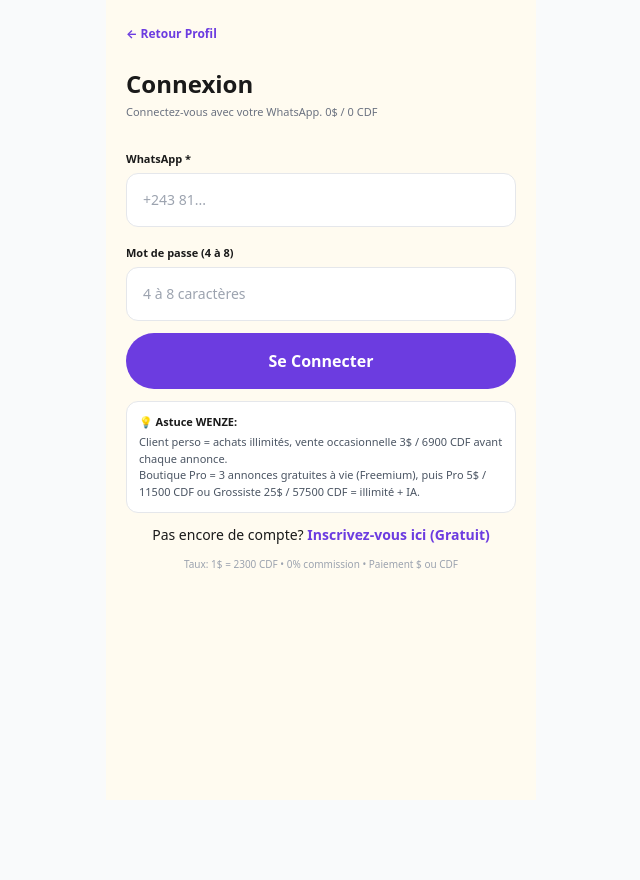
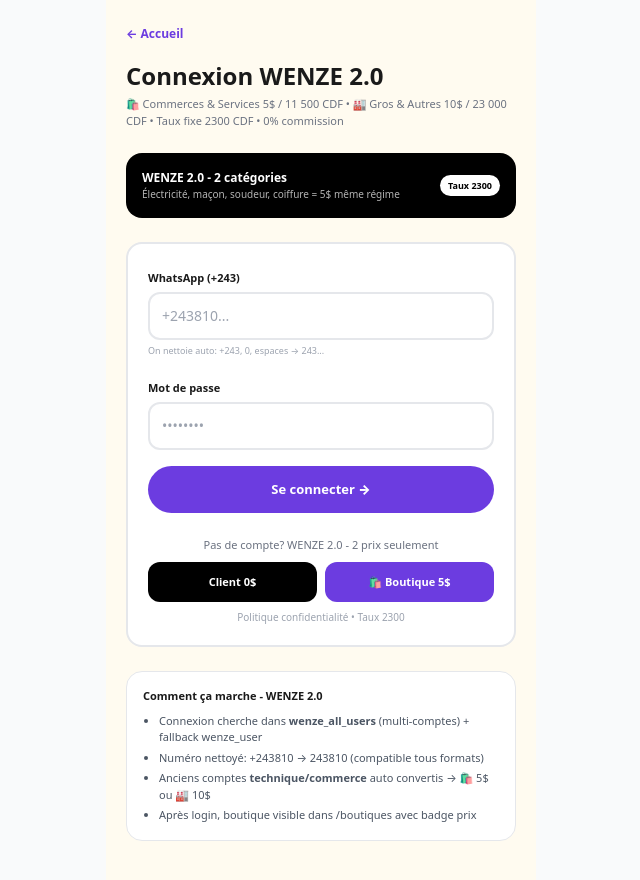
Before and after one commit to kongolokelvin47-cmd/Wenze-pwa, a Next.js app: page /connexion in a window 1280 px wide. Shown: the top 880 px of the page, without its empty margins (319-959 px from the left). Before the commit the page ends 800 px from the top, so only its background shows below. Built offline with nearby package versions, Linux system fonts and the light colour scheme.

Commit message:
Enhance login process and UI for Connexion page
Refactor login logic to improve WhatsApp validation and user retrieval from local storage. Update UI elements for better user experience.

```diff
--- a/app/connexion/page.tsx
+++ b/app/connexion/page.tsx
@@ -2,6 +2,10 @@
 import { useState } from "react";
 import { useRouter } from "next/navigation";
 import Link from "next/link";
+import { normalizeCategorie, getCategorieById, getPrixByCategorie } from "@/lib/categories";
+import { TAUX_CDF } from "@/lib/paiement";
+
+const cleanWa = (n: string) => (n || "").toString().replace(/[^0-9]/g, "");
 
 export default function Connexion() {
   const router = useRouter();
@@ -12,98 +16,148 @@ export default function Connexion() {
 
   const handleLogin = () => {
     setError("");
-    if (!whatsapp || !password) { setError("WhatsApp et mot de passe requis"); return; }
+    const waClean = cleanWa(whatsapp);
+    if (!waClean || !password) {
+      setError("WhatsApp et mot de passe requis");
+      return;
+    }
+    if(waClean.length < 9){
+      setError("Numéro WhatsApp invalide - ex: +243810...");
+      return;
+    }
 
     setLoading(true);
 
-    // Lecture du user créé dans /inscription
-    const savedUserRaw = localStorage.getItem("wenze_user");
-    if (!savedUserRaw) {
-      setError("Aucun compte trouvé. Créez un compte d'abord.");
+    try {
+      // ✅ WENZE 2.0 FIX: check wenze_all_users d'abord (multi-comptes), puis wenze_user
+      let foundUser: any = null;
+
+      const allRaw = localStorage.getItem("wenze_all_users");
+      if(allRaw){
+        const all = JSON.parse(allRaw);
+        foundUser = all.find((u:any)=> cleanWa(u.ownerWhatsapp || u.whatsapp) === waClean);
+      }
+
+      // Fallback ancien single user
+      if(!foundUser){
+        const singleRaw = localStorage.getItem("wenze_user");
+        if(singleRaw){
+          const u = JSON.parse(singleRaw);
+          if(cleanWa(u.ownerWhatsapp || u.whatsapp) === waClean) foundUser = u;
+        }
+      }
+
+      if (!foundUser) {
+        setError("Aucun compte avec ce WhatsApp. Crée un compte d'abord - 🛍️ 5$ ou 🏭 10$.");
         setLoading(false);
         return;
       }
 
-    const savedUser = JSON.parse(savedUserRaw);
-
-    // Vérif simple WhatsApp + password (on a pas de backend, on stocke password dans user pour MVP)
-    // Dans inscription on n'a pas sauvé password, on va le sauver maintenant pour compatibilité
-    // Pour MVP on vérifie seulement WhatsApp
-    const inputTel = whatsapp.replace(/\s/g, "").toLowerCase();
-    const savedTel = (savedUser.whatsapp || "").replace(/\s/g, "").toLowerCase();
-
-    if (inputTel !== savedTel) {
-      setError(`Numéro non trouvé. Compte existant: ${savedUser.whatsapp}`);
+      // ✅ Vérif password simple MVP - password stocké dans user pour WENZE 2.0 local
+      if (foundUser.password && foundUser.password !== password) {
+        setError("Mot de passe incorrect.");
         setLoading(false);
         return;
       }
 
-    // Si on a sauvé le password dans inscription (nouveau code), on vérifie
-    // Sinon on accepte pour ne pas bloquer les anciens comptes
-    if (savedUser.password && savedUser.password !== password) {
-      // Pour MVP on tolère car ancien code ne sauvait pas password
-      // Mais on affiche warning
-      console.log("Password différent mais on laisse passer pour MVP");
+      // ✅ FIX: normalise categorieId ancien → nouveau 2 catégories
+      const fixedCatId = normalizeCategorie(foundUser.categorieId || foundUser.categorie || "commerces-services");
+      const catObj = getCategorieById(fixedCatId);
+      const prix = catObj ? getPrixByCategorie(catObj.id) : { prixUSD: 5, prixCDF: 11500 };
+
+      const finalUser = {
+        ...foundUser,
+        categorieId: fixedCatId,
+        ownerWhatsapp: waClean,
+        whatsapp: waClean,
+        categorieTitre: catObj?.titre || fixedCatId,
+        prixUSD: prix.prixUSD,
+        prixCDF: prix.prixCDF,
+      };
+
+      // Sauve session active
+      localStorage.setItem("wenze_user", JSON.stringify(finalUser));
+
+      // Met à jour aussi dans all_users avec categorie fixée
+      if(allRaw){
+        const all = JSON.parse(allRaw);
+        const idx = all.findIndex((u:any)=> cleanWa(u.ownerWhatsapp || u.whatsapp) === waClean);
+        if(idx >= 0){
+          all[idx] = finalUser;
+          localStorage.setItem("wenze_all_users", JSON.stringify(all));
+        }
       }
 
-    // OK - On remet le user comme connecté
-    localStorage.setItem("wenze_user", JSON.stringify(savedUser));
-    localStorage.setItem("wenze_connecte", "true");
+      setLoading(false);
+      // ✅ Redirection vers profil avec next param si présent
+      const params = new URLSearchParams(window.location.search);
+      const next = params.get("next") || "/profil";
+      router.push(next);
 
-    setTimeout(() => {
+    } catch(e){
+      setError("Erreur lecture compte - vide cache et réessaie.");
       setLoading(false);
-      router.push("/profil");
-    }, 500);
+    }
   };
 
   return (
-    <div className="max-w-[430px] mx-auto min-h-screen p-5 bg-[#FFFBF0]">
-      <Link href="/profil" className="text-xs text-[#6C3CE0] font-bold">← Retour Profil</Link>
+    <div className="max-w-[430px] mx-auto min-h-screen bg-[#FFFBF0] p-5 pb-24">
+      <Link href="/" className="text-[#6C3CE0] font-bold text-xs">← Accueil</Link>
 
-      <h1 className="text-2xl font-black mt-6">Connexion</h1>
-      <p className="text-[11px] text-gray-500 mt-1">Connectez-vous avec votre WhatsApp. 0$ / 0 CDF</p>
+      <div className="mt-4">
+        <h1 className="text-2xl font-black">Connexion WENZE 2.0</h1>
+        <p className="text-[11px] text-gray-500 mt-1">🛍️ Commerces & Services 5$ / 11 500 CDF • 🏭 Gros & Autres 10$ / 23 000 CDF • Taux fixe {TAUX_CDF} CDF • 0% commission</p>
+      </div>
 
-      <div className="mt-6 space-y-3">
+      <div className="mt-6 bg-black text-white rounded-2xl p-4 flex justify-between items-center">
         <div>
-          <label className="text-[11px] font-bold">WhatsApp *</label>
-          <input
-            value={whatsapp}
-            onChange={e=>setWhatsapp(e.target.value)}
-            placeholder="+243 81..."
-            className="w-full border p-4 rounded-xl mt-1 bg-white text-sm outline-none focus:ring-2 focus:ring-[#6C3CE0]"
-          />
+          <p className="font-black text-[12px]">WENZE 2.0 - 2 catégories</p>
+          <p className="text-[10px] opacity-70">Électricité, maçon, soudeur, coiffure = 5$ même régime</p>
+        </div>
+        <span className="bg-white text-black text-[9px] px-2 py-1 rounded-full font-black">Taux {TAUX_CDF}</span>
+      </div>
+
+      <div className="mt-6 bg-white border-2 rounded-2xl p-5 space-y-4">
+        {error && (
+          <div className="bg-red-50 border border-red-200 text-red-700 text-[12px] p-3 rounded-xl font-bold">{error}</div>
+        )}
+
+        <div>
+          <label className="text-[11px] font-black">WhatsApp (+243)</label>
+          <input value={whatsapp} onChange={e=> setWhatsapp(e.target.value)} placeholder="+243810..." className="mt-1 w-full border-2 p-3 rounded-xl text-sm outline-none focus:border-[#6C3CE0] focus:ring-2 focus:ring-[#6C3CE0]/20" />
+          <p className="text-[9px] text-gray-400 mt-1">On nettoie auto: +243, 0, espaces → 243...</p>
         </div>
 
         <div>
-          <label className="text-[11px] font-bold">Mot de passe (4 à 8)</label>
-          <input
-            type="password"
-            value={password}
-            onChange={e=>setPassword(e.target.value)}
-            placeholder="4 à 8 caractères"
-            className="w-full border p-4 rounded-xl mt-1 bg-white text-sm outline-none focus:ring-2 focus:ring-[#6C3CE0]"
-          />
+          <label className="text-[11px] font-black">Mot de passe</label>
+          <input type="password" value={password} onChange={e=> setPassword(e.target.value)} placeholder="••••••••" className="mt-1 w-full border-2 p-3 rounded-xl text-sm outline-none focus:border-[#6C3CE0]" onKeyDown={e=> e.key==="Enter" && handleLogin()} />
         </div>
 
-        {error && <div className="bg-red-50 border border-red-200 text-red-600 text-xs p-3 rounded-xl">{error}</div>}
-
-        <button onClick={handleLogin} disabled={loading} className="w-full bg-[#6C3CE0] text-white p-4 rounded-full font-bold mt-2 disabled:opacity-50">
-          {loading ? "Connexion..." : "Se Connecter"}
+        <button onClick={handleLogin} disabled={loading} className="w-full bg-[#6C3CE0] text-white font-black py-3.5 rounded-full text-[13px] disabled:opacity-50 active:scale-[0.98] transition">
+          {loading ? "Connexion..." : "Se connecter →"}
         </button>
 
-        <div className="bg-white rounded-xl p-3 border text-[11px] mt-4">
-          <p className="font-bold">💡 Astuce WENZE:</p>
-          <p className="text-gray-600 mt-1">Client perso = achats illimités, vente occasionnelle 3$ / 6900 CDF avant chaque annonce.<br/>Boutique Pro = 3 annonces gratuites à vie (Freemium), puis Pro 5$ / 11500 CDF ou Grossiste 25$ / 57500 CDF = illimité + IA.</p>
+        <div className="text-center space-y-2 pt-2">
+          <p className="text-[11px] text-gray-500">Pas de compte? WENZE 2.0 - 2 prix seulement</p>
+          <div className="grid grid-cols-2 gap-2">
+            <Link href="/inscription?type=client" className="bg-black text-white p-3 rounded-xl text-center text-[11px] font-bold">Client 0$</Link>
+            <Link href="/inscription" className="bg-[#6C3CE0] text-white p-3 rounded-xl text-center text-[11px] font-bold">🛍️ Boutique 5$</Link>
+          </div>
+          <Link href="/confidentialite" className="block text-[10px] text-gray-400 mt-3">Politique confidentialité • Taux {TAUX_CDF}</Link>
+        </div>
       </div>
 
-        <p className="text-center text-sm mt-6">
-          Pas encore de compte? <Link href="/inscription" className="text-[#6C3CE0] font-bold">Inscrivez-vous ici (Gratuit)</Link>
-        </p>
-
-        <p className="text-center text-[10px] text-gray-400 mt-2">
-          Taux: 1$ = 2300 CDF • 0% commission • Paiement $ ou CDF
-        </p>
+      <div className="mt-6 bg-white border rounded-2xl p-4">
+        <p className="font-black text-[11px]">Comment ça marche - WENZE 2.0</p>
+        <ul className="text-[11px] text-gray-600 mt-2 space-y-1 list-disc ml-4">
+          <li>Connexion cherche dans <b>wenze_all_users</b> (multi-comptes) + fallback wenze_user</li>
+          <li>Numéro nettoyé: +243810 → 243810 (compatible tous formats)</li>
+          <li>Anciens comptes <b>technique/commerce</b> auto convertis → 🛍️ 5$ ou 🏭 10$</li>
+          <li>Après login, boutique visible dans /boutiques avec badge prix</li>
+        </ul>
       </div>
     </div>
-  )
+  );
 }
+
+export const dynamic = 'force-dynamic';
```
Lines whose indentation alone changed are shown as unchanged.
